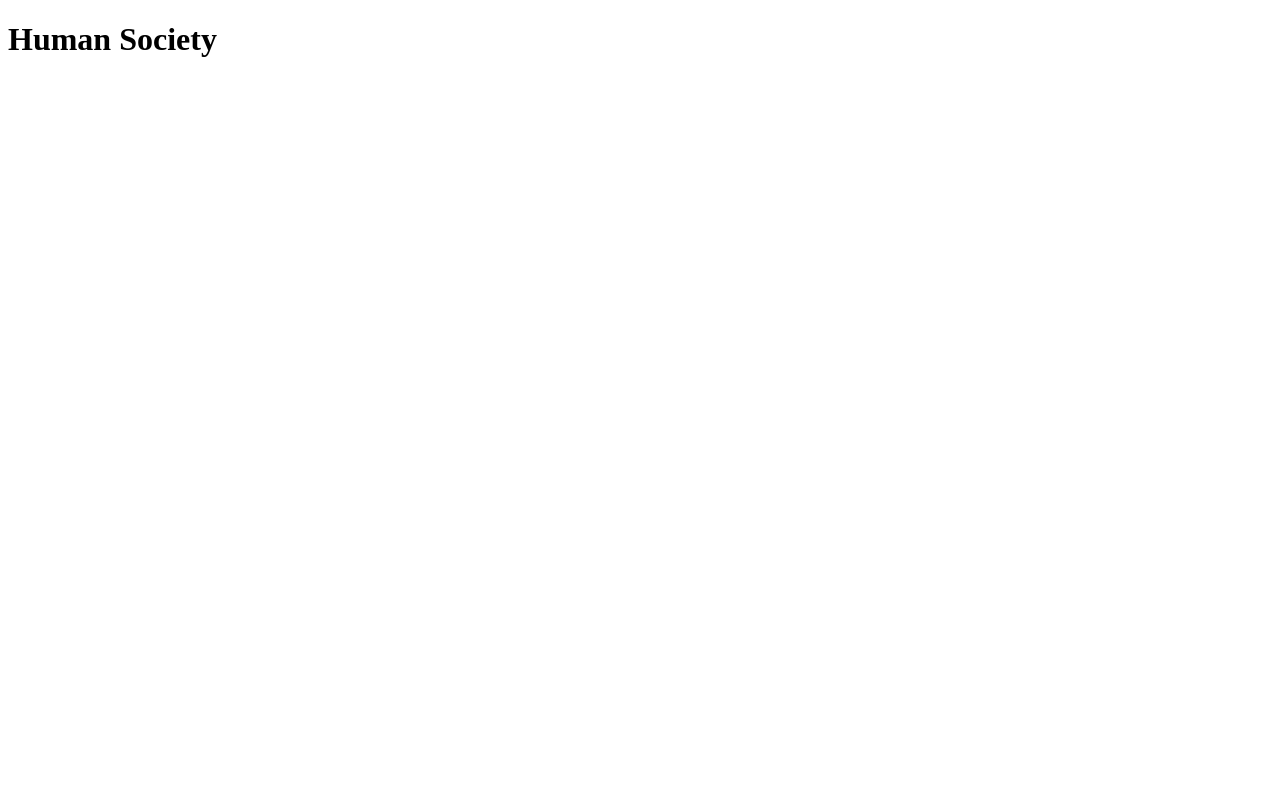
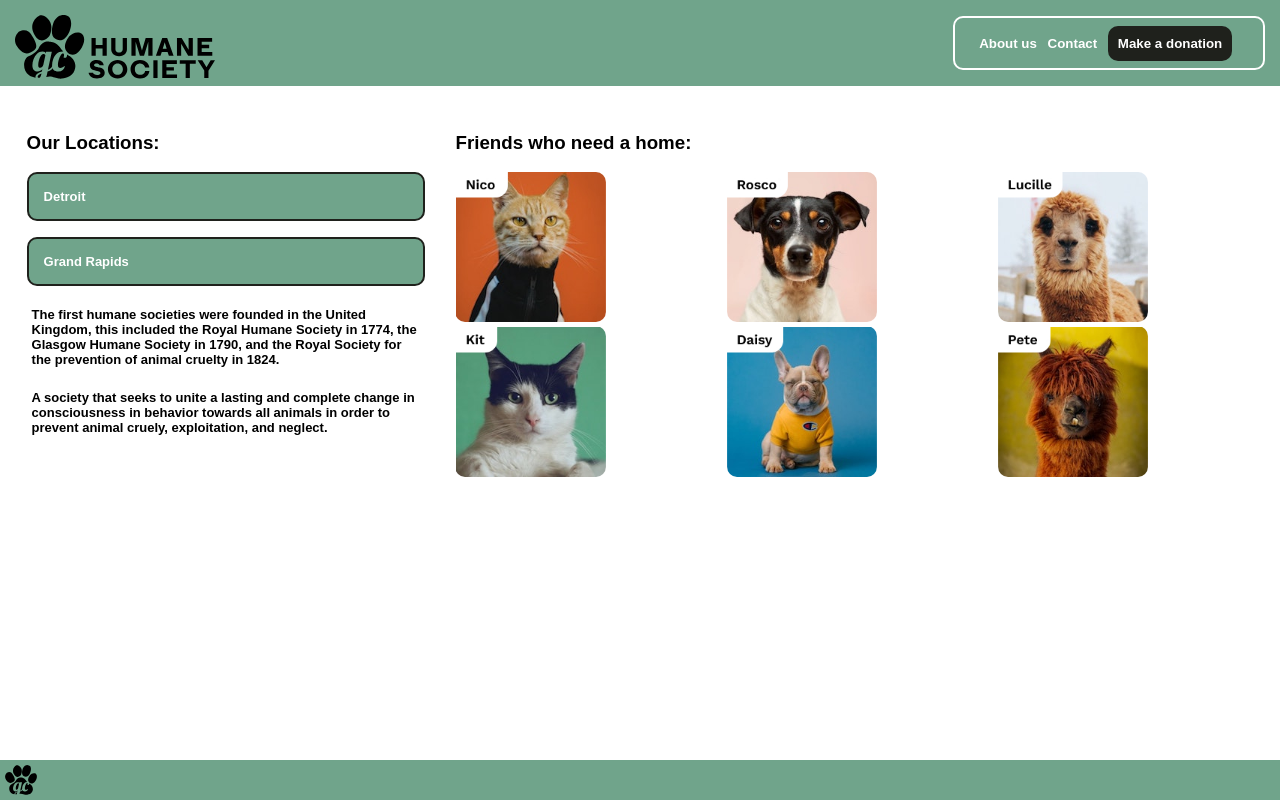
Before and after one commit to bianca-gjokaj/-gjokaj--part-one, a plain HTML site: page index.html in a window 1280 px wide. Drawn offline with Linux system fonts and the light colour scheme.

Commit message:
made changes, final

```diff
--- a/index.html
+++ b/index.html
@@ -4,25 +4,56 @@
     <meta charset="UTF-8">
     <meta http-equiv="X-UA-Compatible" content="IE=edge">
     <meta name="viewport" content="width=device-width, initial-scale=1.0">
-    <link rel="sytlesheet" href="style.css">
+    <link rel="stylesheet" href="style.css">
     <title>Humane Society</title>
 </head>
 <body>
     <header>
-        <h1>Human Society</h1>
-        <nav>
-            <ul class="nav-list">
-
-            </ul>
-        </nav>
+        <img id="header-img" img src="header-img.svg" width="150px" alt="Header Img">
+            <div class="list">
+                <ul>
+                    <li>About us</li>
+                    <li>Contact</li>
+                    <li id="donation">Make a donation</li>
+                </ul>
+            </div>
     </header>
 
+<main>
     <section>
-
+        <div class="text-images-container">
+            <div class="text-side">
+                <h3>Our Locations:</h3>
+                    <p id="location-1">Detroit</p>
+                    <p id="location-2">Grand Rapids</p>
+                    <p>
+                        The first humane societies were founded in the United Kingdom, this included the
+                        Royal Humane Society in 1774, the Glasgow Humane Society
+                        in 1790, and the Royal Society for the prevention of animal cruelty in
+                        1824.
+                    </p>
+                    <p>
+                        A society that seeks to unite a lasting and complete change in consciousness
+                        in behavior towards all animals in order to prevent animal cruely, exploitation,
+                        and neglect.
+                    </p>
+            </div>
+            <div class="images-side">
+                <h3>Friends who need a home:</h3>
+                    <div class="images">
+                        <img src="cat-1.jpg" width="150px" alt="cat 1">
+                        <img src="cat-2.jpg" width="150px" alt="cat 2">
+                        <img src="dog-1.jpg" width="150px" alt="dog 1">
+                        <img src="dog-2.jpg" width="150px" alt="dog 2">
+                        <img src="llama-1.jpg" width="150px" alt="llama 1">
+                        <img src="llama-2.jpg" width="150px" alt="llama 2">
+                    </div>
+            </div>
+        </div>
     </section>
-
-    <footer>
-
-    </footer>
+</main>
+    <div id="footer">
+            <img id="footer-img" img src="footer-img.svg" height="30px"  alt="Footer Img">
+    </div>
 </body>
 </html>
--- a/style.css
+++ b/style.css
@@ -0,0 +1,161 @@
+body {
+    margin: 0;
+}
+
+main {
+    padding: 25px;
+}
+
+header {
+    background-color: #70a48b;
+    padding: .10px;
+    flex-direction: column;
+    align-items: center;
+}
+
+#header-img {
+    border-radius: 5px;
+    width: 200px;
+    padding: 10px;
+    margin-right: auto;
+    margin-left: auto;
+    display: block;
+}
+
+ul {
+    list-style-type: none;
+    border: 2px solid white;
+    border-radius: 10px;
+    padding-left: 1.5em;
+    padding-right: 1.5em;
+    padding-top: 1em;
+    padding-bottom: 1em;
+    font-size: 1em;
+}
+
+li {
+    display: inline;
+    margin-right: .5em;
+    font-family: sans-serif;
+    font-weight: 600;
+    color: white;
+    font-size: smaller;
+}
+
+.list {
+    display: flex;
+    flex-direction: column;
+    align-items: center;
+}
+
+#donation {
+    background-color: #1f211c;
+    padding: 10px;
+    border-radius: 10px;
+}
+
+h3 {
+    font-family: sans-serif;
+    font-weight: 600;
+    text-align: start;
+}
+
+p {
+    font-family: sans-serif;
+    font-weight: 600;
+    padding: 5px;
+    font-size: small;
+    text-align: start;
+}
+
+#location-1 {
+    font-family: sans-serif;
+    font-weight: 600;
+    color: white;
+    background-color: #70a48b;
+    border-radius: 10px;
+    border: 2px solid #1f211c;
+    padding: 15px;
+    margin-bottom: 1rem;
+}
+
+#location-2 {
+    font-family: sans-serif;
+    font-weight: 600;
+    color: white;
+    background-color: #70a48b;
+    border: 2px solid #1f211c;
+    border-radius: 10px;
+    padding: 15px;
+    margin-bottom: 1rem;
+}
+
+section {
+    padding: .10rem;
+}
+
+img {
+    border-radius: 10px;
+    flex-direction: row;
+    padding: .10px;
+}
+
+#footer {
+    position: fixed;
+    padding: 5px;
+    bottom: 0;
+    width: 100%;
+    height: 30px;
+    background-color: #70a48b;
+}
+
+#footer-img {
+    border-radius: 10px;
+    display: flex;
+    align-items: flex-start;
+}
+
+@media screen and (min-width: 768px) {
+    #header-img {
+        position: absolute;
+        left: 5px;
+        top: 5px;
+        bottom: 5px;
+    }
+
+    .list {
+        align-items: flex-end;
+        padding-right: 10px;
+    }
+
+    ul {
+        margin-right: 5px;
+    }
+
+    h3 {
+        display: flex;
+        flex-wrap: row;
+    }
+
+    p {
+        text-align: start;
+    }
+
+    .text-images-container {
+        display: flex;
+        flex-direction: row;
+    }
+
+    .images-side {
+        width: 66.67%;
+        padding-left: 30px;
+    }
+
+    .text-side {
+        width: 33.33%;
+    }
+
+    .images {
+        columns: 3;
+    }
+}
```
Also changed, not shown: cat-1.jpg (added), cat-2.jpg (added), dog-1.jpg (added), dog-2.jpg (added), footer-img.svg (added), header-img.svg (added), llama-1.jpg (added), llama-2.jpg (added).
